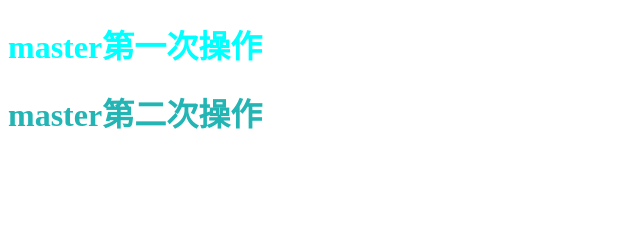
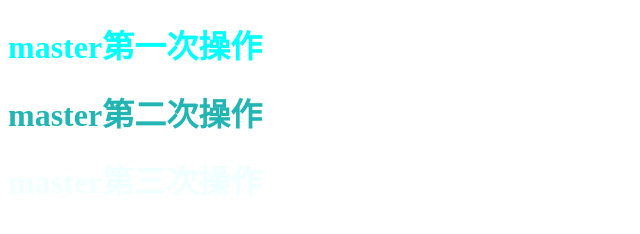
Before and after one commit to 2043524156/test_git, a plain HTML site: page index.html in a window 1280 px wide. Shown: the full height of the page, 0-640 px from the left. Drawn offline with Linux system fonts and the light colour scheme.

Commit message:
'测试第二次提交'

```diff
--- a/index.css
+++ b/index.css
@@ -4,3 +4,6 @@ h1:nth-of-type(1){
 h1:nth-of-type(2){
     color: rgb(35, 180, 180);
 }
+.m1{
+    color: azure;
+}
--- a/index.html
+++ b/index.html
@@ -12,6 +12,7 @@
 <body>
     <h1>master第一次操作</h1>
     <h1>master第二次操作</h1>
+    <h1 class="m1">master第三次操作</h1>
 </body>
 
 </html>
```
